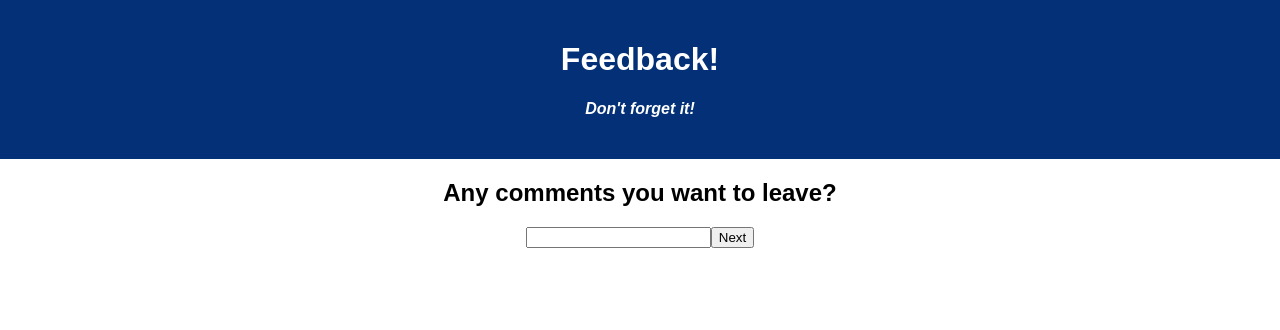
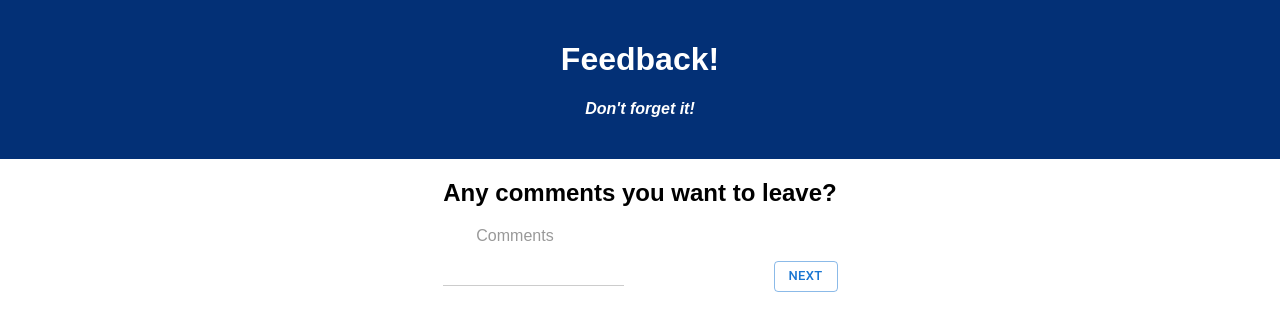
Before and after one commit to yherxx461/weekend-redux-feedback-loop, a React (Vite) app: page /#/comments in a window 1280 px wide. Shown: the top 330 px of the page. Built offline with nearby package versions, Linux system fonts and the light colour scheme.

Commit message:
editing more of the form fields for each of the components

```diff
--- /dev/null
+++ b/src/components/Comments/Comments.css
@@ -0,0 +1,12 @@
+p {
+  margin-right: 250px;
+  color: #999999;
+}
+
+input[type='text'],
+input[type='number'] {
+  border: none;
+  outline: none;
+  border-bottom: 1px solid #ccc;
+  margin-right: 150px;
+}
--- a/src/components/Comments/Comments.jsx
+++ b/src/components/Comments/Comments.jsx
@@ -1,4 +1,6 @@
+import { Button } from '@mui/material';
 import Header from '../Header/Header';
+import './Comments.css';
 
 function Comments() {
   // TODO: Write a function to submit the comment and clear field -- no required
@@ -10,13 +12,21 @@ function Comments() {
       {/* TODO: progress bar with of current page (ex: 4 of 4 pages) */}
 
       {/* TODO: "Any comments you want to leave?" */}
-      <h2>Any comments you want to leave?</h2>
-      {/* TODO: <input tag for text> */}
-      <input type="text"></input>
-      {/* TODO: <'Next Button'> and <check mark indicating done> */}
-      <button type="submit" data-testid="next">
-        Next
-      </button>
+      <form data-testid="input">
+        <h2>Any comments you want to leave?</h2>
+        <p>Comments</p>
+        {/* TODO: <input tag for text> */}
+        <input type="text"></input>
+        {/* TODO: <'Next Button'> and <check mark indicating done> */}
+        <Button
+          variant="outlined"
+          size="small"
+          type="submit"
+          data-testid="next"
+        >
+          Next
+        </Button>
+      </form>
     </>
   );
 }
--- a/src/components/Feeling/Feeling.jsx
+++ b/src/components/Feeling/Feeling.jsx
@@ -8,6 +8,7 @@ function Feeling() {
       {/* TODO: progress bar with of current page (ex: 1 of 4 pages) */}
 
       {/* TODO: "How are you feeling today?" */}
+      <div data-testid="input">
         <h2>How are you feeling today?</h2>
         <p>Feeling?</p>
         <input type="number"></input>
@@ -15,6 +16,7 @@ function Feeling() {
         <button type="submit" data-testid="next">
           Next
         </button>
+      </div>
     </>
   );
 }
--- a/src/components/Review/Review.jsx
+++ b/src/components/Review/Review.jsx
@@ -1,17 +1,19 @@
+import { Button } from '@mui/material';
+
 function Review() {
   return (
     <>
       {/* TODO: Create <p> tag "Review Your Feedback" */}
-      <h3>Review Your Feedback</h3>
+      <h2>Review Your Feedback</h2>
       {/* TODO: List out feelings, understanding, support, and comments values. */}
       <p>Feelings: {`feeling.value`} </p>
       <p>Understanding: {`understanding.value`}</p>
       <p>Support: {`support.value`}</p>
       <p>Comments: {`comment.value`}</p>
       {/* TODO: <Submit Button> */}
-      <button type="submit" data-testid="next">
-        Next
-      </button>
+      <Button variant="outlined" size="small" type="submit" data-testid="next">
+        Submit
+      </Button>
     </>
   );
 }
--- a/src/components/Support/Support.jsx
+++ b/src/components/Support/Support.jsx
@@ -1,6 +1,7 @@
+import { Button } from '@mui/material';
 import Header from '../Header/Header';
 
-function Supported() {
+function Support() {
   return (
     <>
       {/* TODO: Created header tag "Feedback!" */}
@@ -8,13 +9,17 @@ function Supported() {
       {/* TODO: progress bar with of current page (ex: 3 of 4 pages) */}
 
       {/* TODO: "How well are you being supported?" */}
-      <h2>How well are you being supported?</h2>
-      {/* TODO: <'Next Button'> */}
-      <button type="submit" data-testid="next">
-        Next
-      </button>
+      <div data-testid="input">
+        <h2>How well are you being supported?</h2>
+        <p>Support?</p>
+        <input type="number"></input>
+        {/* TODO: <'Next Button'> */}
+        <Button type="submit" data-testid="next">
+          Next
+        </Button>
+      </div>
     </>
   );
 }
 
-export default Supported;
+export default Support;
--- a/src/components/Understanding/Understanding.jsx
+++ b/src/components/Understanding/Understanding.jsx
@@ -8,6 +8,7 @@ function Understanding() {
       {/* TODO: progress bar with of current page (ex: 2 of 4 pages) */}
 
       {/* TODO: "How well are you understanding the content?" */}
+      <div data-testid="input">
         <h2>How well are you understanding the content?</h2>
         <p>Understanding?</p>
         <input type="number"></input>
@@ -15,6 +16,7 @@ function Understanding() {
         <button type="submit" data-testid="next">
           Next
         </button>
+      </div>
     </>
   );
 }
```
Also changed, not shown: src/components/App/App.css (line endings or trailing spaces). Lines whose indentation alone changed are shown as unchanged.
